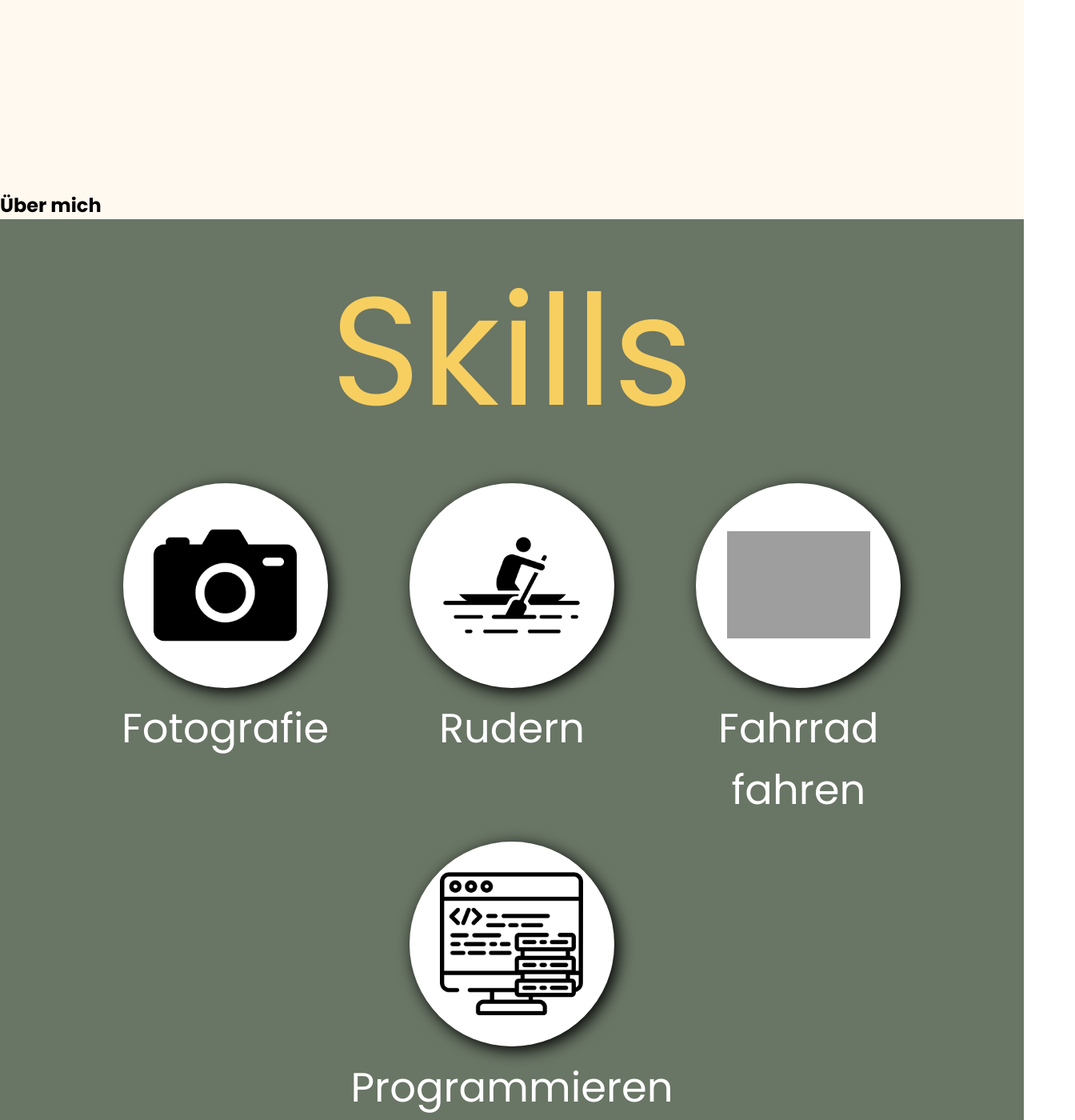
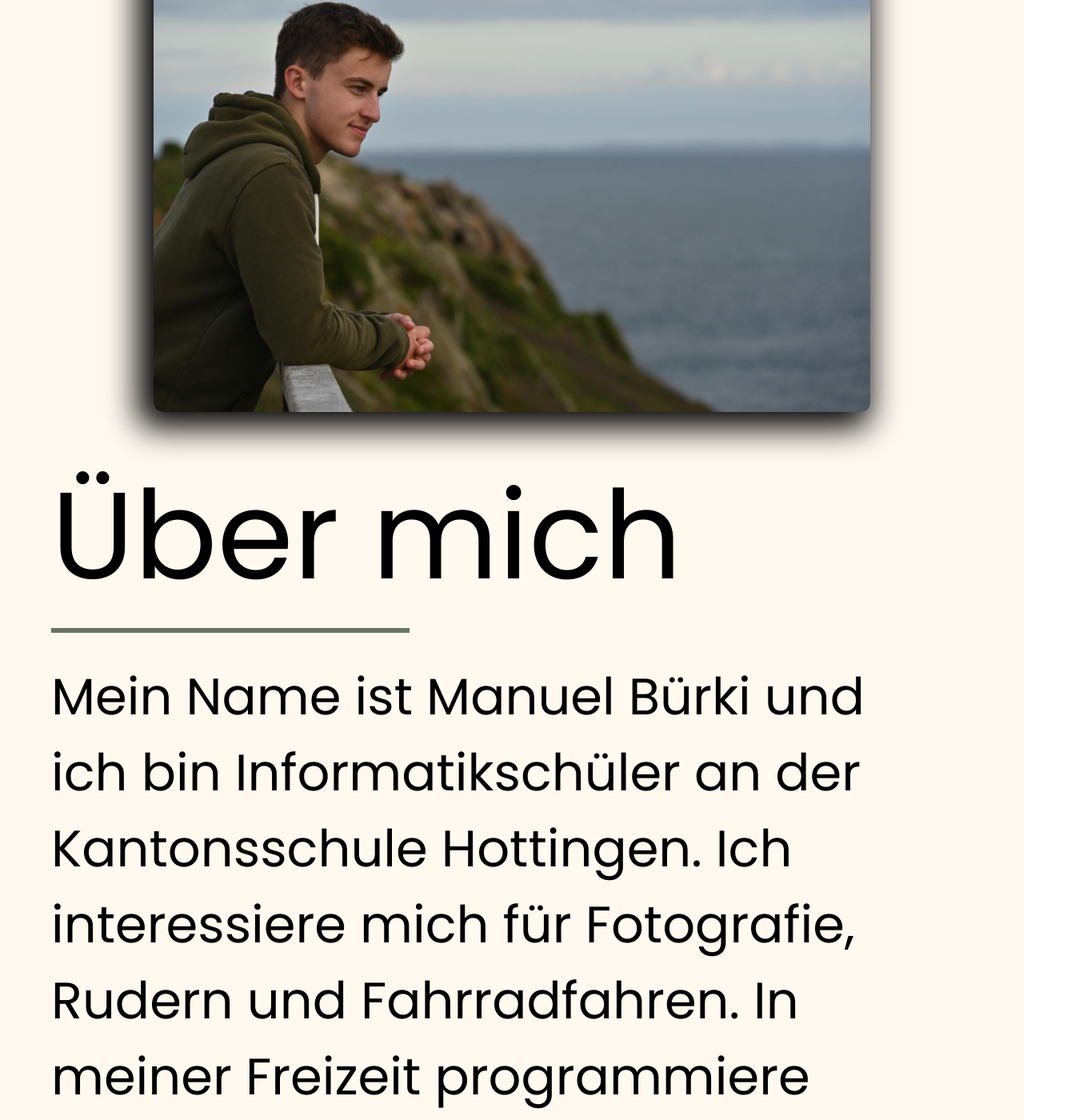
Before and after one commit to IM23a-buerkim/mein_portfolio, a Next.js app: page / in a window 1280 px wide. Shown: the part 1361-2761 px from the top of the page at 80% size, 1344 px wide, since content can reach past the window. Built offline with nearby package versions, Linux system fonts and the light colour scheme; grey boxes are pictures that could not be loaded.

Commit message:
über mich fertig programmiert

```diff
--- a/src/app/mainstyle.css
+++ b/src/app/mainstyle.css
@@ -23,11 +23,83 @@ main {
     --extra-bold: 800;
     --black: 900;
     --titel: 5vw;
-    --titel_handy: 15vw;
+    --titel_handy: 12vw;
 }
 
 #projekte {
-    height: 100vh;
+    height: 50vh;
+    background-color: pink;
+}
+
+#ueber {
+    display: flex;
+    margin: 20vh 0;
+    justify-content: space-evenly;
+}
+
+#ueber_links {
+    display: flex;
+    flex-direction: column;
+    justify-content: center;
+}
+
+#ueber_links_foto {
+    width: 32vw;
+    margin: 0 0 0 8vw;
+    border-radius: 10px;
+    box-shadow: 6px 6px 20px 10px black;
+    transform: scaleX(-1);
+}
+
+#ueber_rechts {
+    display: flex;
+    flex-direction: column;
+    justify-content: center;
+    width: 50vw;
+    margin: 0 8vw;
+}
+
+#ueber_rechts_titel {
+    font-size: var(--titel);
+    font-weight: var(--medium);
+    color: black;
+    margin: 0 0 0 0;
+}
+
+#ueber_rechts_strich {
+    height: 1vh;
+    width: 15vw;
+    background-color: #697565;
+    margin: 0 0 0 0;
+}
+
+#ueber_rechts_text {
+    font-size: 1.8vw;
+    color: black;
+    margin: 4vh 0 4vh 0;
+}
+
+.u_r_s_element {
+    display: flex;
+    flex-direction: row;
+    align-items: center;
+    margin: 1.2vh 0;
+}
+
+.u_r_s_titel {
+    font-size: 1.4vw;
+    line-height: 1.6vw;
+    font-weight: var(--bold);
+    color: black;
+    margin: 0 2vw 0 0;
+    width: 10vw;
+}
+
+.u_r_s_text {
+    font-size: 1.4vw;
+    line-height: 1px;
+    color: black;
+    margin: 0 0 0 0;
 }
 
 #skills {
@@ -81,6 +153,65 @@ main {
 }
 
 @media screen and (max-width: 1400px) {
+    #ueber {
+        flex-direction: column;
+        margin: 10vh 0;
+        justify-content: center;
+        width: 100vw;
+    }
+
+    #ueber_links {
+        width: 100vw;
+        margin: 0 0 5vh 0;
+        align-items: center;
+    }
+
+    #ueber_links_foto {
+        width: 70vw;
+        margin: 0 0 0 0;
+        box-shadow: 10px 10px 40px 10px black;
+    }
+
+    #ueber_rechts {
+        width: 100vw;
+        margin: 0 0 5vh 5vw;
+        align-items: flex-start;
+    }
+
+    #ueber_rechts_titel {
+        font-size: var(--titel_handy);
+        margin: 0 0 0 0;
+    }
+
+    #ueber_rechts_strich {
+        width: 35vw;
+        height: 0.8vh;
+        margin: 0 0 0 0;
+    }
+
+    #ueber_rechts_text {
+        width: 80vw;
+        font-size: 5vw;
+        margin: 4vh 2vw 4vh 0;
+    }
+
+    .u_r_s_element {
+        margin: 1vh 0;
+    }
+
+    .u_r_s_titel {
+        font-size: 4vw;
+        line-height: 4.5vw;
+        margin: 0 2vw 0 0;
+        width: 25vw;
+    }
+
+    .u_r_s_text {
+        font-size: 4vw;
+        line-height: 1px;
+        margin: 0 0 0 0;
+    }
+
     #s_titel {
         font-size: var(--titel_handy);
         margin: 1vh 0;
--- a/src/app/page.js
+++ b/src/app/page.js
@@ -10,7 +10,32 @@ const Page = () => {
                 <h2>Projekte</h2>
             </div>
             <div id="ueber">
-                <h2>Über mich</h2>
+                <div id="ueber_links">
+                    <img id="ueber_links_foto" src="/Manuel_Portfolio.jpg" alt="Mein Foto"></img>
+                </div>
+                <div id="ueber_rechts">
+                    <div id="ueber_rechts_titel">Über mich</div>
+                    <div id="ueber_rechts_strich"></div>
+                    <div id="ueber_rechts_text">
+                        Mein Name ist Manuel Bürki und ich bin Informatikschüler an der Kantonsschule Hottingen. Ich
+                        interessiere mich für Fotografie, Rudern und Fahrradfahren. In meiner Freizeit programmiere ich
+                        gerne und arbeite an verschiedenen Projekten.
+                    </div>
+                    <div id="ueber_rechts_stichpunkte">
+                        <div className="u_r_s_element">
+                            <div className="u_r_s_titel">Alter:</div>
+                            <div className="u_r_s_text">17 Jahre</div>
+                        </div>
+                        <div className="u_r_s_element">
+                            <div className="u_r_s_titel">Wohnort:</div>
+                            <div className="u_r_s_text">Zürich</div>
+                        </div>
+                        <div className="u_r_s_element">
+                            <div className="u_r_s_titel">Beruf:</div>
+                            <div className="u_r_s_text">Schüler</div>
+                        </div>
+                    </div>
+                </div>
             </div>
             <div id="skills">
                 <div id="s_titel">Skills</div>
--- a/src/app/styles.css
+++ b/src/app/styles.css
@@ -133,7 +133,7 @@
 
 #navbar {
     position: fixed;
-    width: 100%;
+    width: 100vw;
     height: 15vh;
     display: flex;
     justify-content: space-evenly;
```
